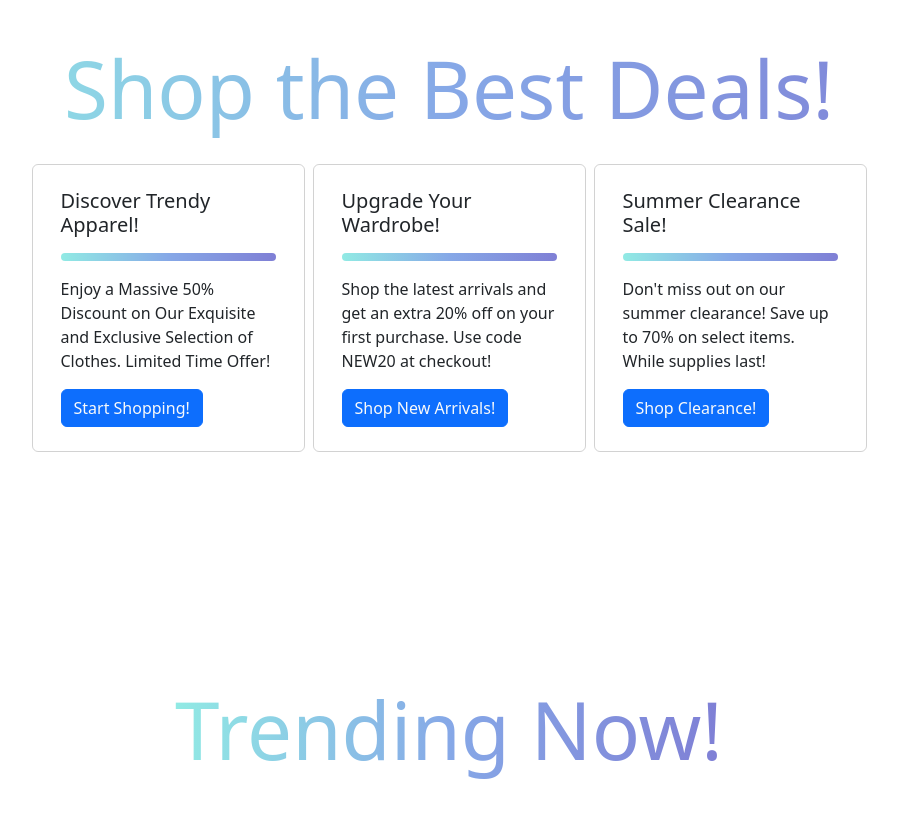
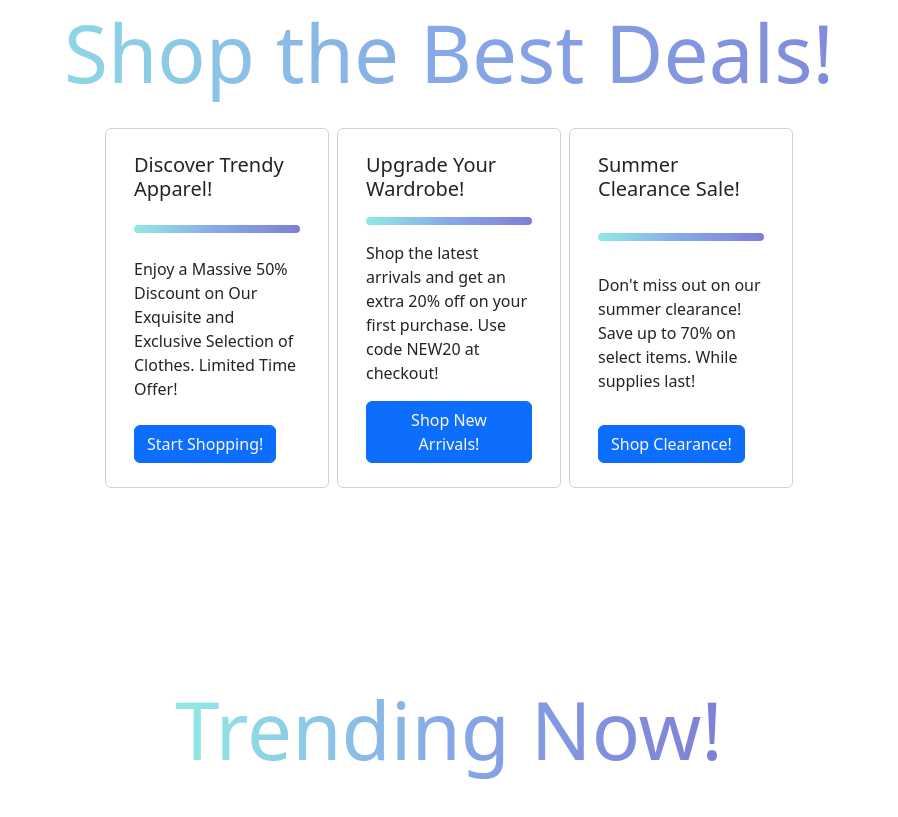
Before and after one commit to Taran677/EcommApp, a React (Vite) app: page / in a window 1280 px wide. Shown: the part 1000-1817 px from the top of the page, without its empty margins (191-1089 px from the left). Built offline with nearby package versions, Linux system fonts and the light colour scheme; no server answers; a web font is replaced by a local one.

Commit message:
minor changes

```diff
--- a/src/components/Cards.module.css
+++ b/src/components/Cards.module.css
@@ -31,3 +31,6 @@
     background: linear-gradient(to right, #91EAE4, #86A8E7, #7F7FD5);
     /* W3C, IE 10+/ Edge, Firefox 16+, Chrome 26+, Opera 12+, Safari 7+ */
 }
+.card{
+    max-width: 14rem;
+}
```
Also changed, not shown: 5 other files (tests, documents, lock files or other folders).
